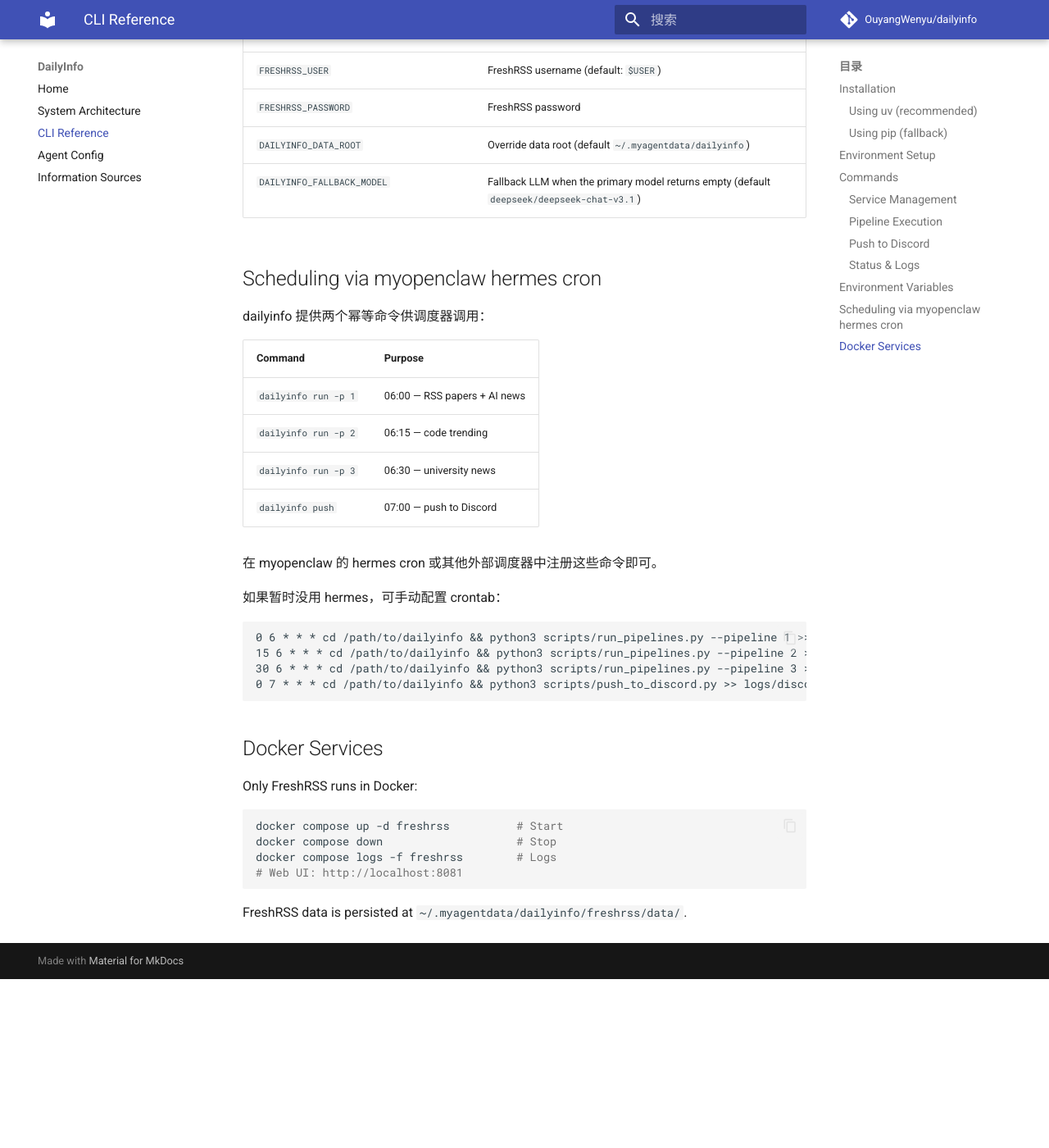
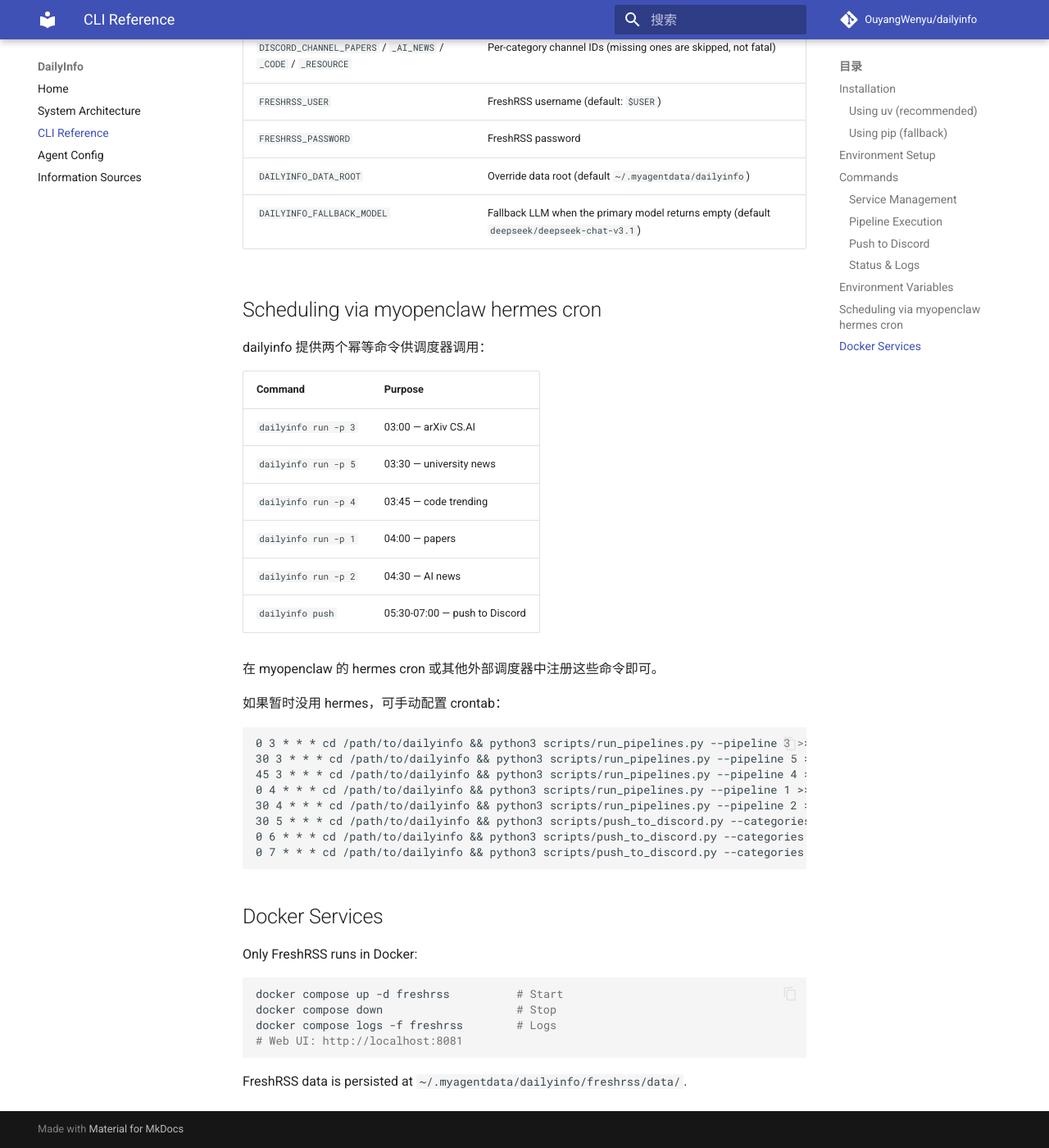
Before and after one commit to CylenLC/dailyinfo, an MkDocs documentation site: the page built from docs/cli.md, in a window 1280 px wide and 1400 px high, scrolled down 2495 px. Shown: the whole window at 82% size. Built offline with MkDocs 1.6.1 and Material for MkDocs 9.7.7, drawn with Linux system fonts in a browser that asks for light colours; comment, search, counter and statistics services are not loaded; before the commit the page ends 3689 px from its top, so only the background shows below that; some of the changed text lies outside the part shown.

Commit message:
refactor: decouple pipeline 1 into 3 independent pipelines + arXiv generation marker (#41)
Split pipeline 1 into 3 independent pipelines (papers, ai_news, arxiv).
Add arXiv generation marker to prevent premature push.
Extract shared processing functions, 5 pipelines with 1:1 category mapping.

Fixes #42

````diff
--- a/docs/cli.md
+++ b/docs/cli.md
@@ -50,10 +50,12 @@
 ### Pipeline Execution
 
 ```bash
-dailyinfo run                      # Run all pipelines
-dailyinfo run -p 1                 # Pipeline 1 (RSS papers/news)
-dailyinfo run -p 2                 # Pipeline 2 (code trending)
-dailyinfo run -p 3                 # Pipeline 3 (university news)
+dailyinfo run                      # Run all 5 pipelines
+dailyinfo run -p 1                 # Pipeline 1 (papers)
+dailyinfo run -p 2                 # Pipeline 2 (AI news)
+dailyinfo run -p 3                 # Pipeline 3 (arXiv CS.AI)
+dailyinfo run -p 4                 # Pipeline 4 (code trending)
+dailyinfo run -p 5                 # Pipeline 5 (university news)
 dailyinfo run -f all               # Force regenerate every source today
 dailyinfo run -p 1 -f arxiv_cs_ai  # Force regenerate one source only
 ```
@@ -116,20 +118,26 @@
 
 | Command | Purpose |
 |---------|---------|
-| `dailyinfo run -p 1` | 06:00 — RSS papers + AI news |
-| `dailyinfo run -p 2` | 06:15 — code trending |
-| `dailyinfo run -p 3` | 06:30 — university news |
-| `dailyinfo push` | 07:00 — push to Discord |
+| `dailyinfo run -p 3` | 03:00 — arXiv CS.AI |
+| `dailyinfo run -p 5` | 03:30 — university news |
+| `dailyinfo run -p 4` | 03:45 — code trending |
+| `dailyinfo run -p 1` | 04:00 — papers |
+| `dailyinfo run -p 2` | 04:30 — AI news |
+| `dailyinfo push` | 05:30-07:00 — push to Discord |
 
 在 myopenclaw 的 hermes cron 或其他外部调度器中注册这些命令即可。
 
 如果暂时没用 hermes，可手动配置 crontab：
 
 ```cron
-0 6 * * * cd /path/to/dailyinfo && python3 scripts/run_pipelines.py --pipeline 1 >> logs/pipeline1.log 2>&1
-15 6 * * * cd /path/to/dailyinfo && python3 scripts/run_pipelines.py --pipeline 2 >> logs/pipeline2.log 2>&1
-30 6 * * * cd /path/to/dailyinfo && python3 scripts/run_pipelines.py --pipeline 3 >> logs/pipeline3.log 2>&1
-0 7 * * * cd /path/to/dailyinfo && python3 scripts/push_to_discord.py >> logs/discord_push.log 2>&1
+0 3 * * * cd /path/to/dailyinfo && python3 scripts/run_pipelines.py --pipeline 3 >> logs/pipeline3.log 2>&1
+30 3 * * * cd /path/to/dailyinfo && python3 scripts/run_pipelines.py --pipeline 5 >> logs/pipeline5.log 2>&1
+45 3 * * * cd /path/to/dailyinfo && python3 scripts/run_pipelines.py --pipeline 4 >> logs/pipeline4.log 2>&1
+0 4 * * * cd /path/to/dailyinfo && python3 scripts/run_pipelines.py --pipeline 1 >> logs/pipeline1.log 2>&1
+30 4 * * * cd /path/to/dailyinfo && python3 scripts/run_pipelines.py --pipeline 2 >> logs/pipeline2.log 2>&1
+30 5 * * * cd /path/to/dailyinfo && python3 scripts/push_to_discord.py --categories ai_news,code,resource >> logs/discord_push.log 2>&1
+0 6 * * * cd /path/to/dailyinfo && python3 scripts/push_to_discord.py --categories papers >> logs/discord_push.log 2>&1
+0 7 * * * cd /path/to/dailyinfo && python3 scripts/push_to_discord.py --categories arxiv >> logs/discord_push.log 2>&1
 ```
 
 ## Docker Services
````
Also changed, not shown: CLAUDE.md (+13 -9 lines), README.md (+10 -7 lines), docs/architecture.md (+21 -10 lines), docs/index.md (+10 -7 lines), 6 other files.
